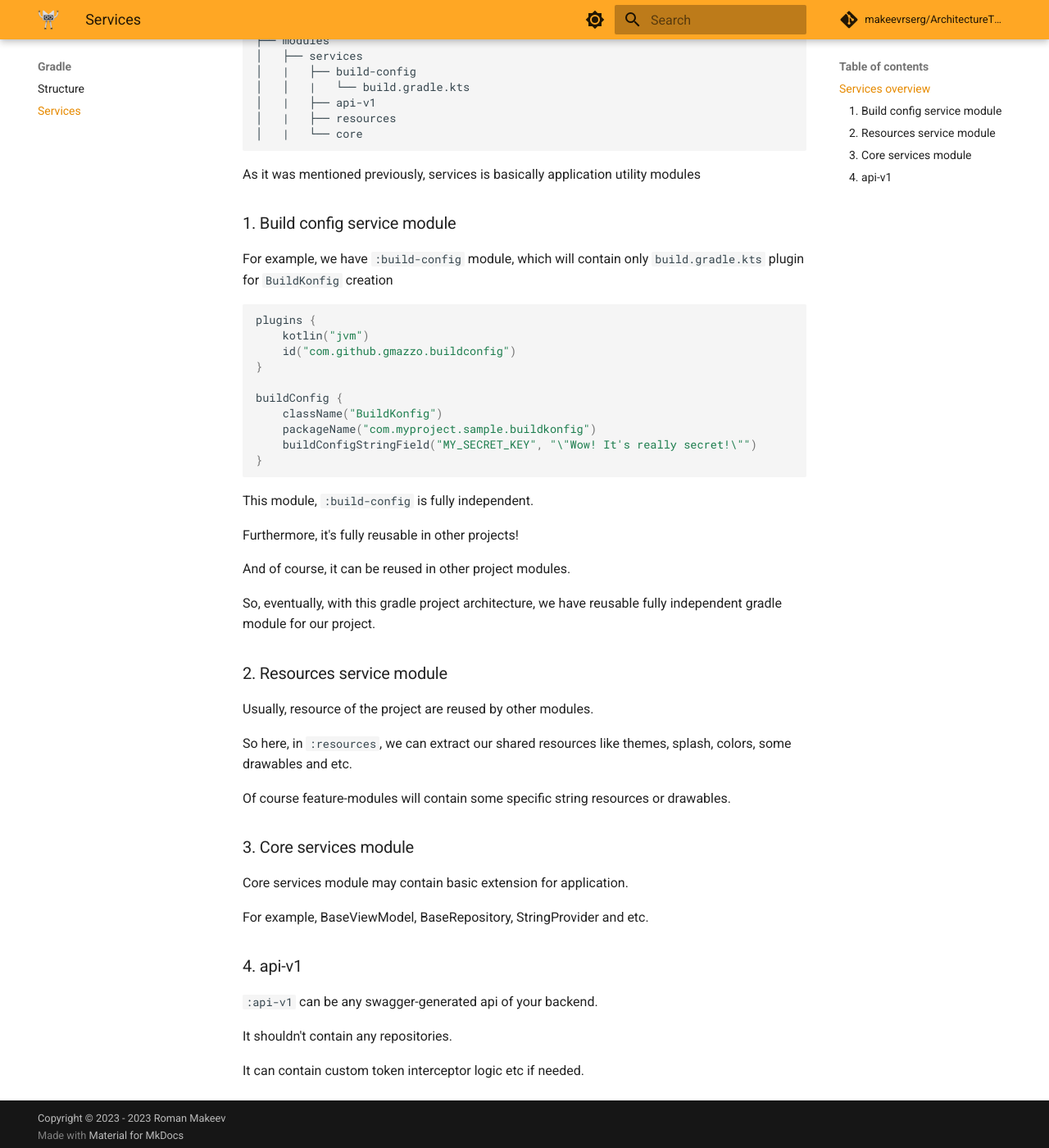
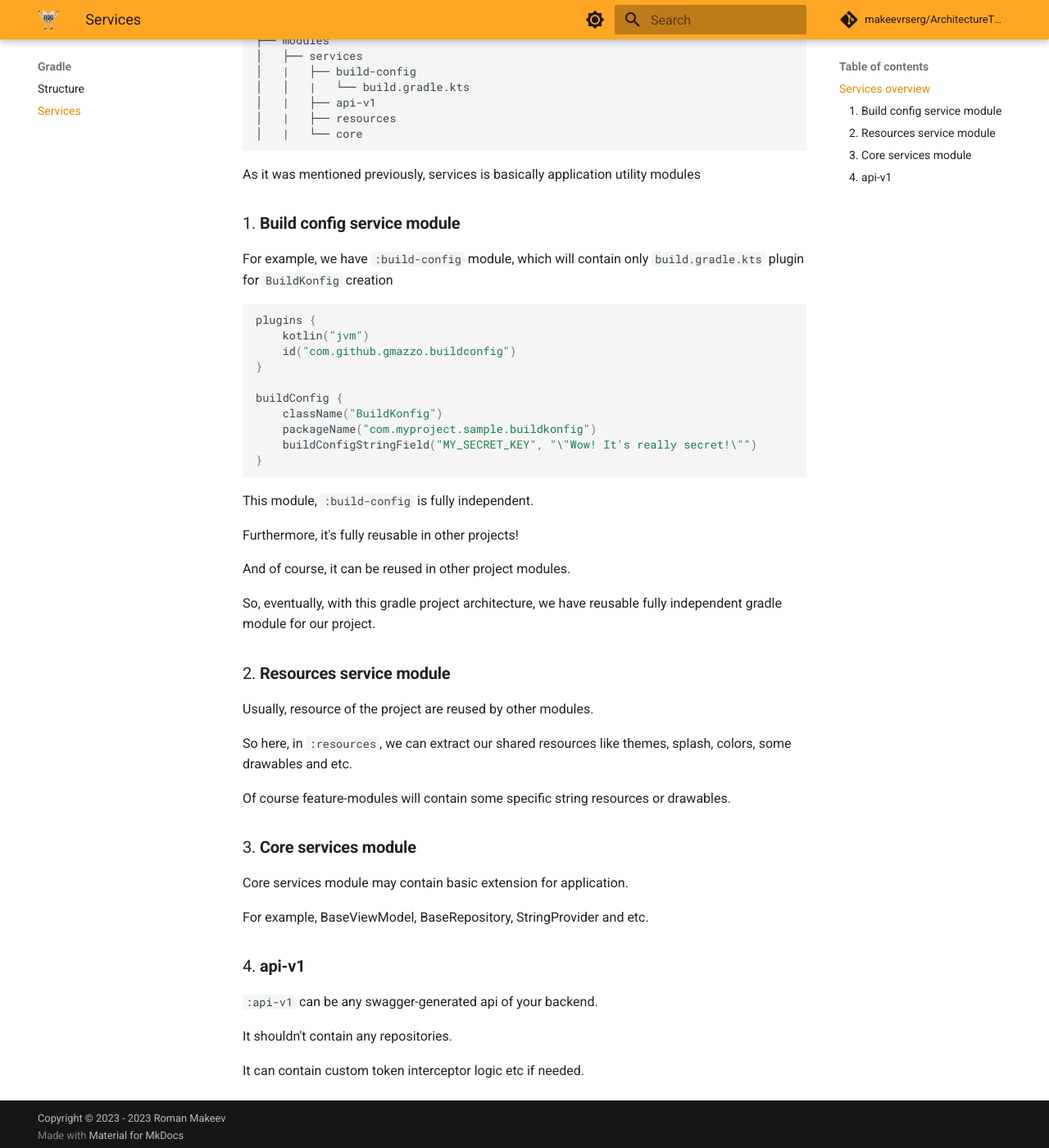
Before and after one commit to makeevrserg/ArchitectureTheory, an MkDocs documentation site: the page built from docs/gradle/services.md, in a window 1280 px wide and 1400 px high, scrolled down 268 px. Shown: the whole window at 82% size. Built offline with MkDocs 1.6.1 and Material for MkDocs 9.7.7, drawn with Linux system fonts in a browser that asks for light colours; comment, search, counter and statistics services are not loaded.

Commit message:
fix: styles

```diff
--- a/docs/gradle/services.md
+++ b/docs/gradle/services.md
@@ -11,7 +11,7 @@
 
 As it was mentioned previously, services is basically application utility modules
 
-### 1. Build config service module
+### 1. **Build config service module**
 
 For example, we have `:build-config` module, which will contain only `build.gradle.kts` plugin for `BuildKonfig`
 creation
@@ -37,7 +37,7 @@ And of course, it can be reused in other project modules.
 
 So, eventually, with this gradle project architecture, we have reusable fully independent gradle module for our project.
 
-### 2. Resources service module
+### 2. **Resources service module**
 
 Usually, resource of the project are reused by other modules.
 
@@ -45,13 +45,13 @@ So here, in `:resources`, we can extract our shared resources like themes, splas
 
 Of course feature-modules will contain some specific string resources or drawables.
 
-### 3. Core services module
+### 3. **Core services module**
 
 Core services module may contain basic extension for application.
 
 For example, BaseViewModel, BaseRepository, StringProvider and etc.
 
-### 4. api-v1
+### 4. **api-v1**
 
 `:api-v1` can be any swagger-generated api of your backend.
 
```
Also changed, not shown: docs/gradle/index.md (+1 -1 lines).
